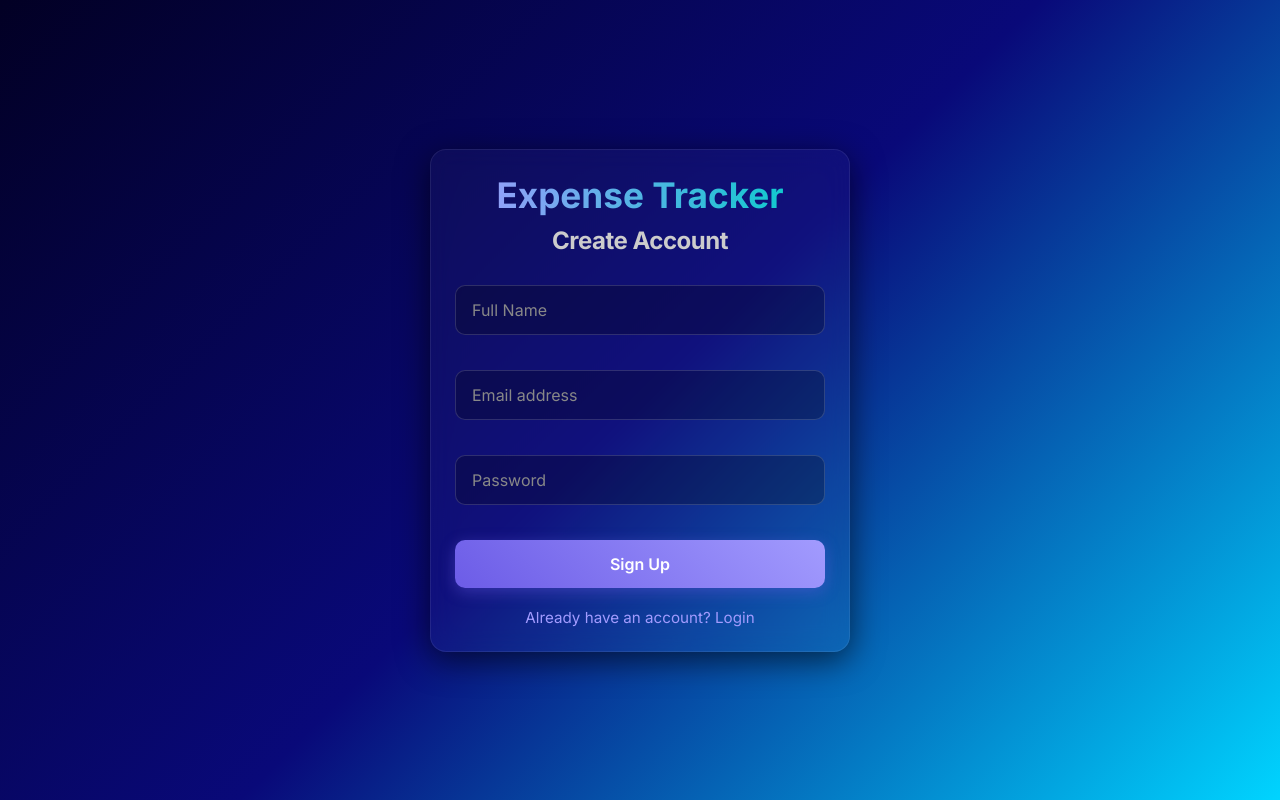
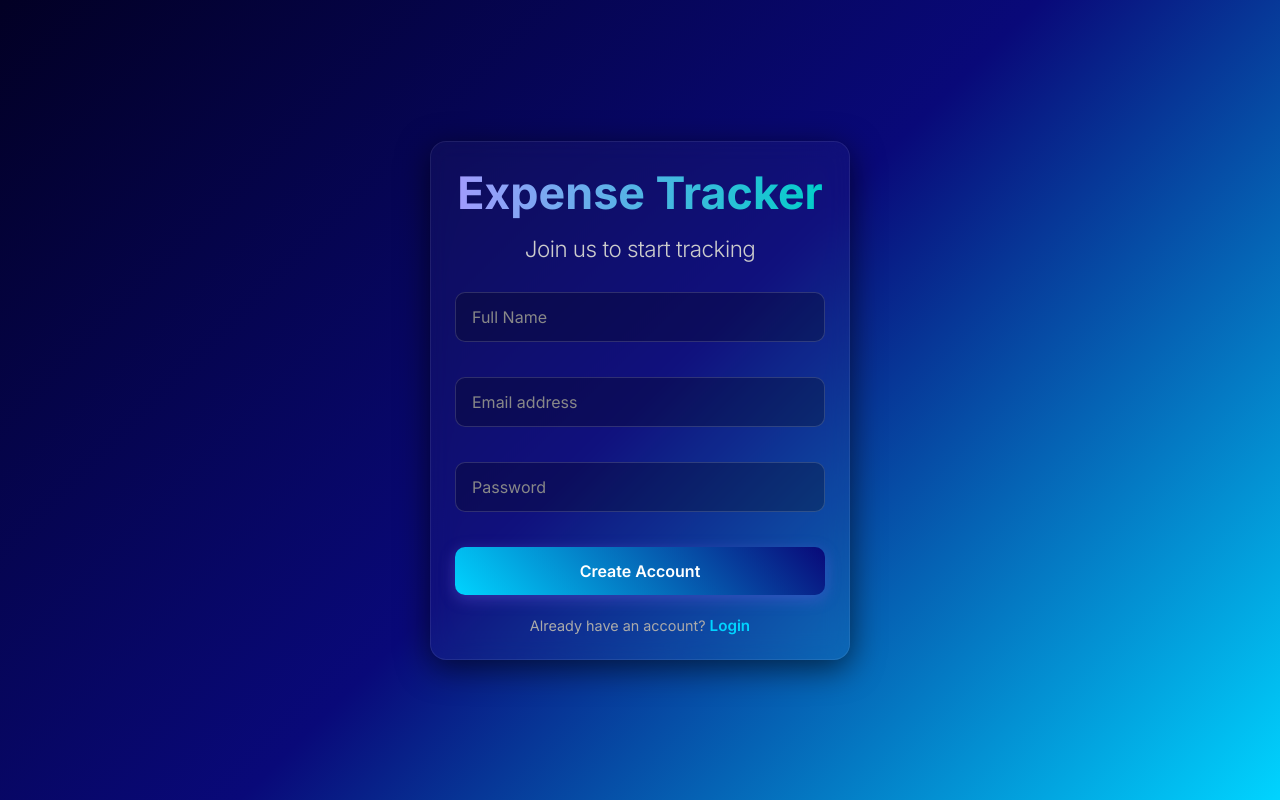
Before and after one commit to Nujat11/web_development_project, a React (Vite) app in the folder Frontend/: page /register in a window 1280 px wide. Built offline with nearby package versions, Linux system fonts and the light colour scheme.

Commit message:
Enhance registration link visibility

```diff
--- a/Frontend/src/pages/Login.jsx
+++ b/Frontend/src/pages/Login.jsx
@@ -73,7 +73,10 @@ function Login() {
           </div>
           <button type="submit" className="btn-primary" style={{background: 'linear-gradient(45deg, #00d4ff, #090979)'}}>Sign In</button>
         </form>
-        <Link to="/register" className="auth-link">Don't have an account? Register</Link>
+        <div style={{textAlign: "center", marginTop: "20px"}}>
+          <span style={{color: "#aaa", fontSize: "0.9rem"}}>New user? </span>
+          <Link to="/register" className="auth-link" style={{display: "inline", color: "#00d4ff", fontWeight: "600"}}>Create an Account</Link>
+        </div>
       </div>
     </div>
   );
--- a/Frontend/src/pages/Register.jsx
+++ b/Frontend/src/pages/Register.jsx
@@ -29,8 +29,9 @@ function Register() {
   return (
     <div className="auth-container">
       <div className="glass-panel auth-box">
-        <h1 className="navbar-brand" style={{textAlign: "center", marginBottom: "10px", fontSize: "2.2rem"}}>Expense Tracker</h1>
-        <h2 className="auth-title" style={{marginTop: 0, fontSize: "1.5rem", color: "#ccc"}}>Create Account</h2>
+        <h1 className="navbar-brand" style={{textAlign: "center", marginBottom: "15px", fontSize: "2.8rem", display: "block"}}>Expense Tracker</h1>
+        <h2 className="auth-title" style={{marginTop: 0, fontSize: "1.4rem", color: "#ccc", textAlign: "center", fontWeight: "300"}}>Join us to start tracking</h2>
+
         {error && <div className="error-msg">{error}</div>}
         <form onSubmit={handleSubmit}>
           <div className="form-group">
@@ -63,9 +64,12 @@ function Register() {
               required
             />
           </div>
-          <button type="submit" className="btn-primary">Sign Up</button>
+          <button type="submit" className="btn-primary" style={{background: 'linear-gradient(45deg, #00d4ff, #090979)'}}>Create Account</button>
         </form>
-        <Link to="/login" className="auth-link">Already have an account? Login</Link>
+        <div style={{textAlign: "center", marginTop: "20px"}}>
+          <span style={{color: "#aaa", fontSize: "0.9rem"}}>Already have an account? </span>
+          <Link to="/login" className="auth-link" style={{display: "inline", color: "#00d4ff", fontWeight: "600"}}>Login</Link>
+        </div>
       </div>
     </div>
   );
```
